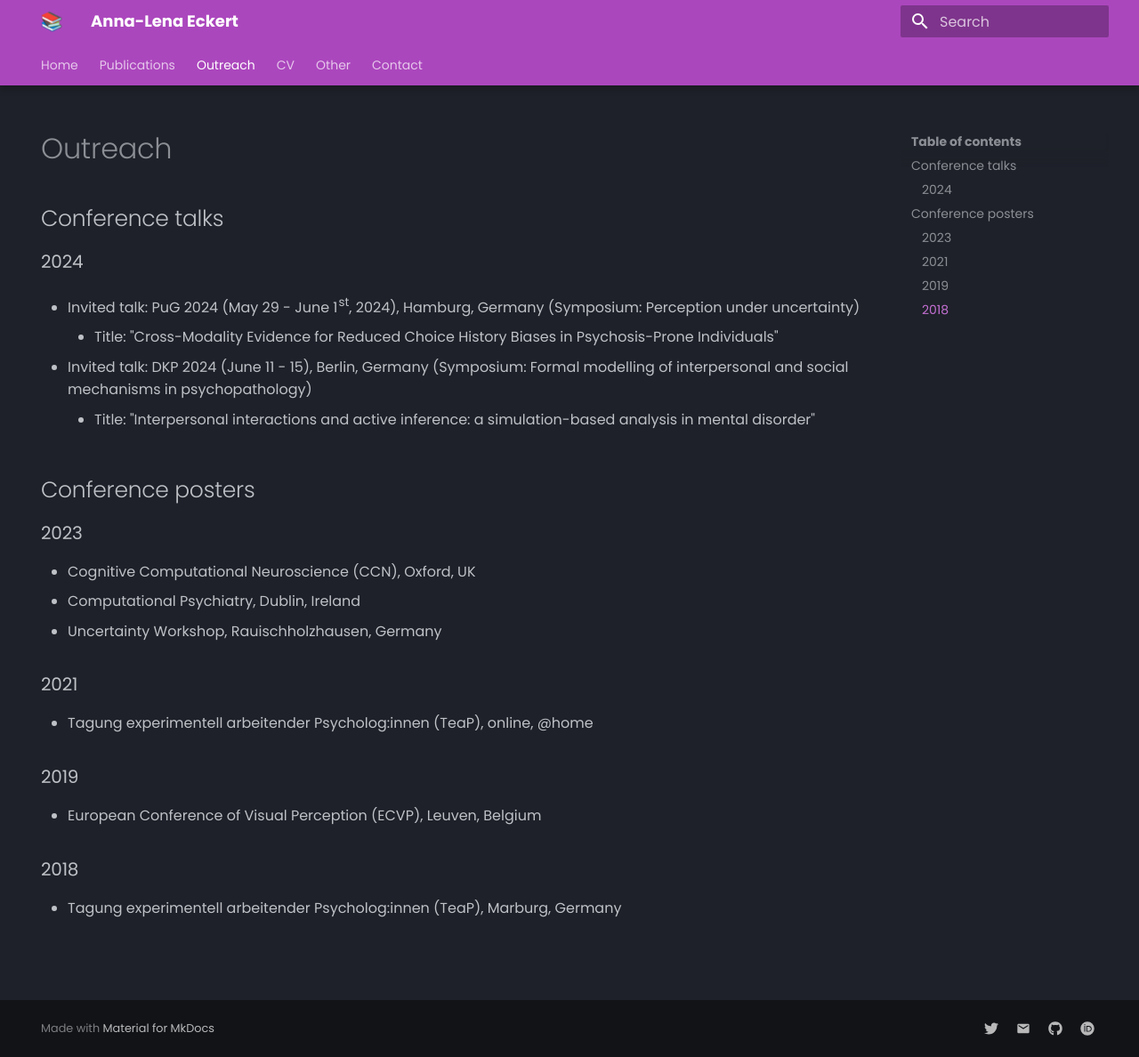
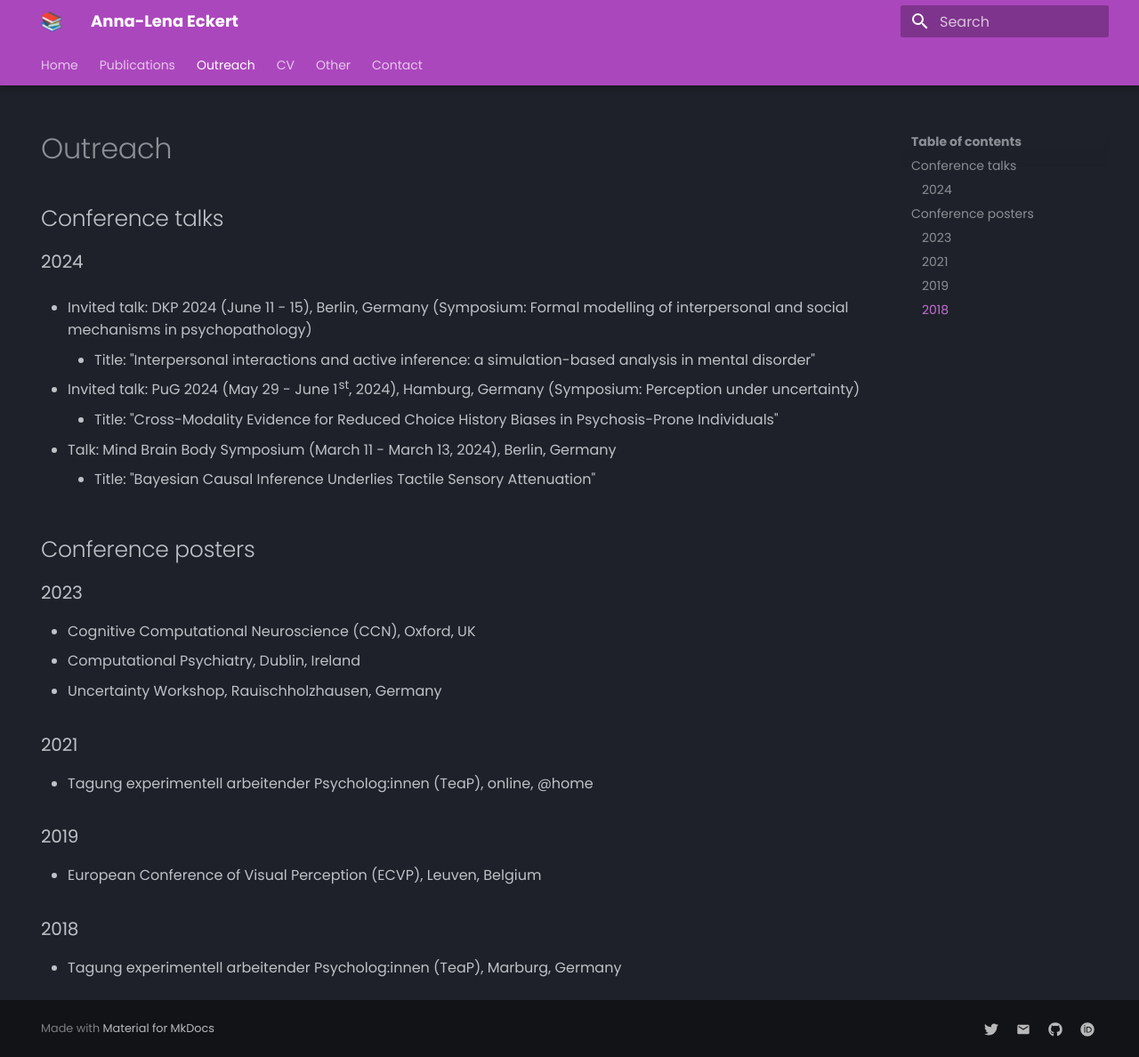
Before and after one commit to Eckertal/personal-website, an MkDocs documentation site: the page built from docs/outreach.md, in a window 1280 px wide and 1188 px high. Shown: the whole window at 89% size. Built offline with MkDocs 1.6.1 and Material for MkDocs 9.7.7, drawn with Linux system fonts in a browser that asks for light colours.

Commit message:
updated conferences 2024

```diff
--- a/docs/outreach.md
+++ b/docs/outreach.md
@@ -7,13 +7,16 @@ hide:
 
 ### 2024
 
+- Invited talk: DKP 2024 (June 11 - 15), Berlin, Germany (Symposium: Formal modelling of interpersonal and social mechanisms in psychopathology)
+    - Title: "Interpersonal interactions and active inference: a simulation-based analysis in mental disorder"
+
 - Invited talk: PuG 2024 (May 29 - June 1st, 2024), Hamburg, Germany (Symposium: Perception under uncertainty)
     - Title: "Cross-Modality Evidence for Reduced Choice History Biases in Psychosis-Prone
 Individuals"
 
+- Talk: Mind Brain Body Symposium (March 11 - March 13, 2024), Berlin, Germany
+	- Title: "Bayesian Causal Inference Underlies Tactile Sensory Attenuation"
 
-- Invited talk: DKP 2024 (June 11 - 15), Berlin, Germany (Symposium: Formal modelling of interpersonal and social mechanisms in psychopathology)
-    - Title: "Interpersonal interactions and active inference: a simulation-based analysis in mental disorder"
 
 
 ## Conference posters
```
